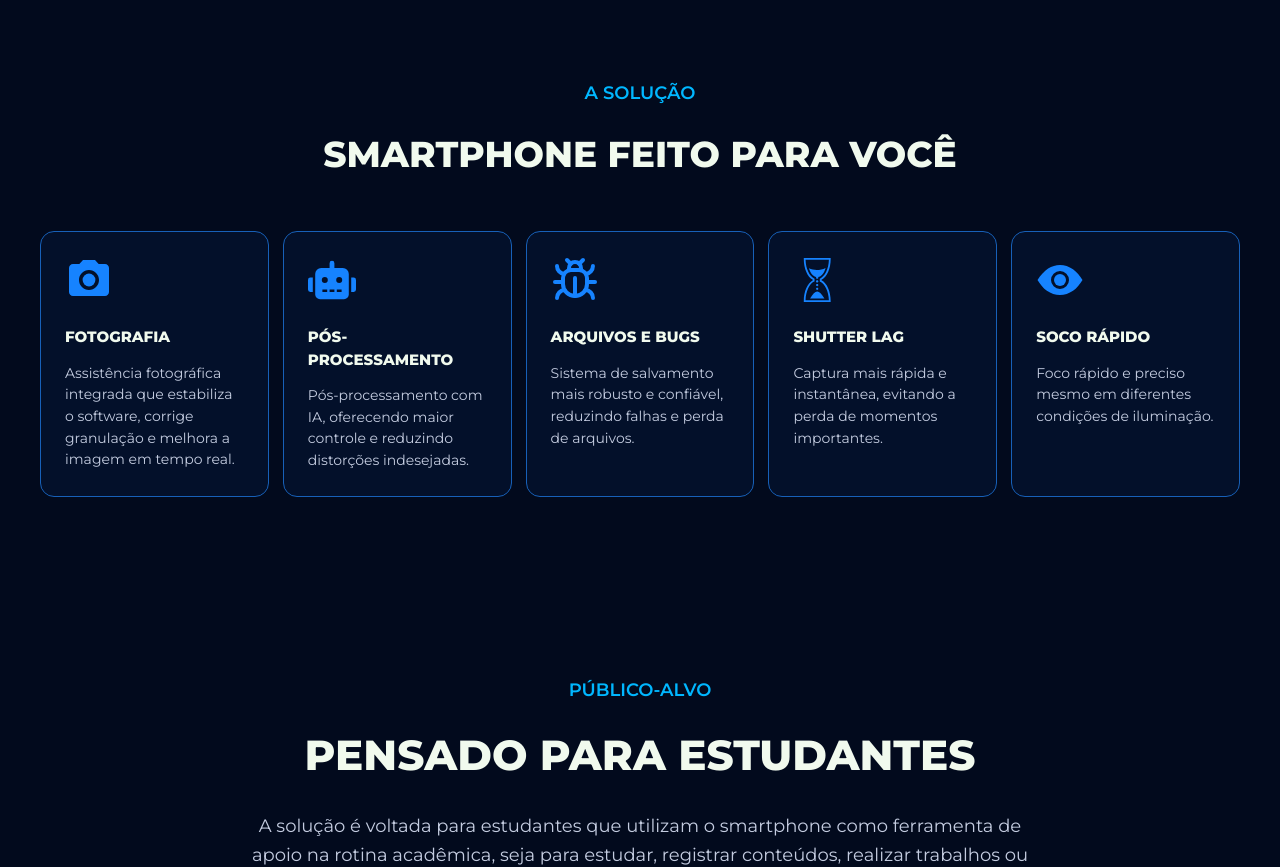
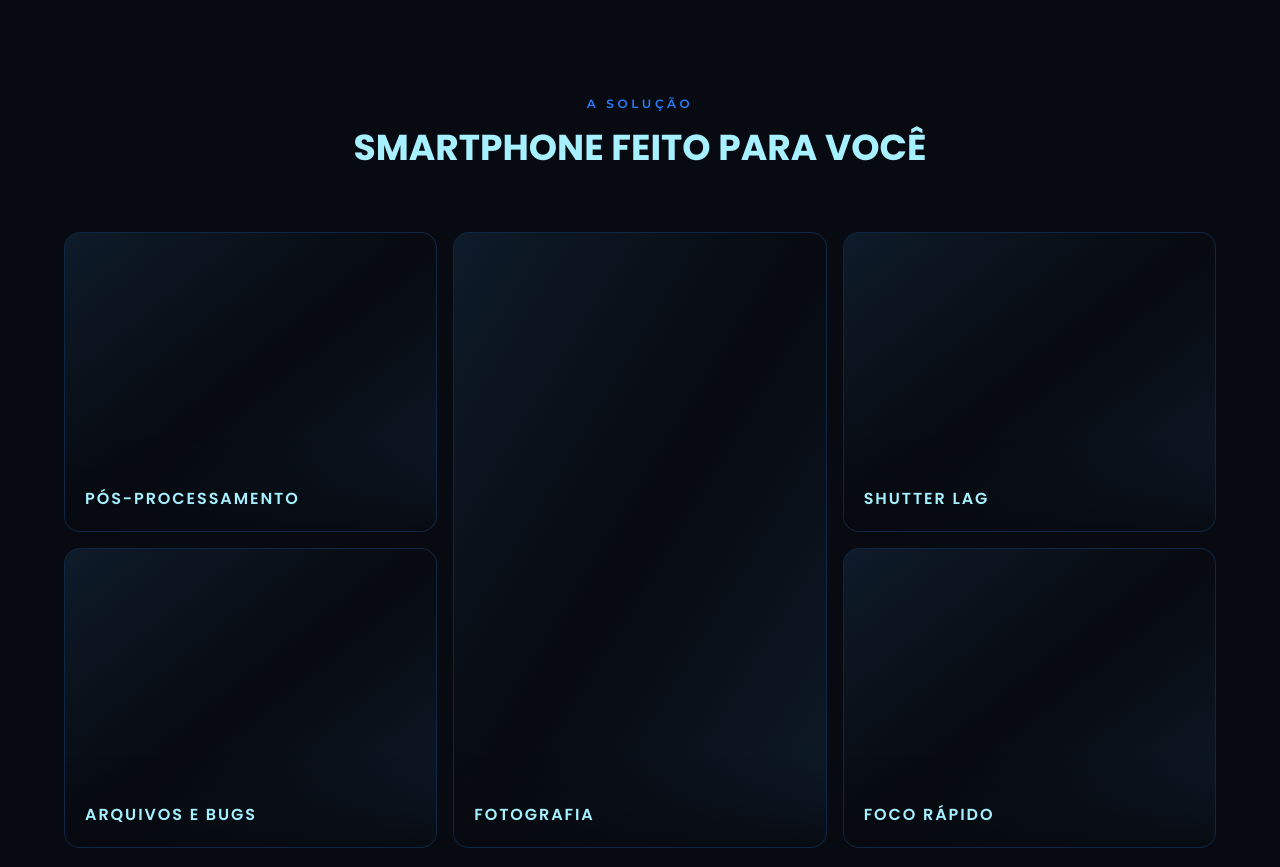
Before and after one commit to isadorabassoasseiro-boop/OptiCode, a React (Vite) app: page / in a window 1280 px wide. Shown: the part 800-1667 px from the top of the page. Built offline with nearby package versions, Linux system fonts and the light colour scheme.

Commit message:
feat: grid solução

```diff
--- a/src/App.css
+++ b/src/App.css
@@ -244,14 +244,6 @@ body {
 }
 
 
-#solucao {
-    background-color: #020A1D;
-    padding: 80px 40px 100px;
-    font-family: 'Montserrat', sans-serif;
-}
-
-
-.topoSecao1,
 .topoSecao2,
 .topoSecao3,
 .topoSecao4,
@@ -262,7 +254,6 @@ body {
 }
 
 
-.label,
 .label2,
 .label3,
 .label4,
@@ -276,7 +267,6 @@ body {
 }
 
 
-.topoSecao1 h2,
 .topoSecao3 h2,
 .topoSecao4 h2,
 .topoSecao5 h2 {
@@ -286,59 +276,6 @@ body {
     font-weight: 800;
 
     margin: 0;
-}
-
-
-.grid {
-    max-width: 1300px;
-    margin: 0 auto;
-
-    display: grid;
-    grid-template-columns: repeat(5, 1fr);
-    gap: 14px;
-}
-
-.card {
-    min-height: 250px;
-    padding: 24px;
-
-    background-color: #03102A;
-    border: 1px solid #1760B8;
-    border-radius: 14px;
-    box-sizing: border-box;
-
-    transition: 0.3s ease;
-}
-
-.card h3 {
-    color: #F1FAEE;
-
-    font-size: 15px;
-    font-weight: 800;
-
-    margin: 0 0 14px;
-}
-
-.card p {
-    color: #C4CCE0;
-
-    font-size: 14px;
-    line-height: 1.55;
-
-    margin: 0;
-}
-
-
-.card:hover {
-    background-color: #061A3A;
-    border-color: #1683FF;
-    transform: translateY(-5px);
-}
-
-
-.card:hover i {
-    color: #00B7FF;
-    transform: translateY(-3px);
 }
 
 
@@ -1101,11 +1038,6 @@ body {
         margin-top: 50px;
     }
 
-    .grid {
-        grid-template-columns: 1fr;
-    }
-
-    .topoSecao1 h2,
     .topoSecao3 h2,
     .topoSecao4 h2,
     .topoSecao5 h2 {
@@ -1135,7 +1067,6 @@ body {
         padding: 24px;
     }
 
-    #solucao,
     #publico-alvo,
     .galeria,
     #equipe,
--- a/src/components/Solucao.jsx
+++ b/src/components/Solucao.jsx
@@ -1,68 +1,59 @@
-import { MdPhotoCamera } from "react-icons/md";
-import { FaRobot } from "react-icons/fa";
-import { LuBug } from "react-icons/lu";
-import { GiSandsOfTime } from "react-icons/gi";
-import { IoEyeSharp } from "react-icons/io5";
 import SolucaoCard from "./SolucaoCard";
 
 const Solucao = () => {
     return (
 
-         <section id="solucao">
+        <section id="solucao" className="bg-night px-6 py-20 md:px-10 md:py-24">
 
-        <div className="topoSecao1">
+            <div className="mx-auto mb-12 max-w-3xl text-center md:mb-16">
 
-            <p className="label">
+                <p className="mb-4 text-xs font-semibold uppercase tracking-[0.3em] text-azure">
                     A SOLUÇÃO
                 </p>
 
-            <h2>
-                SMARTPHONE FEITO PARA VOCÊ
+                <h2 className="font-brand text-3xl font-bold uppercase text-ice md:text-4xl">
+                    Smartphone feito para você
                 </h2>
 
             </div>
 
-        <div className="grid">
+            {/* Grid 3 colunas: 2 cards à esquerda, 1 em foco no centro
+                (ocupando as duas linhas) e 2 cards à direita */}
+            <div className="mx-auto grid w-full max-w-6xl grid-cols-1 gap-4 md:auto-rows-[300px] md:grid-cols-3">
 
                 <SolucaoCard
-                Icone={MdPhotoCamera}
-                titulo="FOTOGRAFIA"
-                texto="Assistência fotográfica integrada que estabiliza o software,
-                    corrige granulação e melhora a imagem em tempo real."
-
+                    className="min-h-[260px]"
+                    titulo="Pós-processamento"
+                    texto="Pós-processamento com IA, oferecendo maior controle
+                        e reduzindo distorções indesejadas."
                 />
 
                 <SolucaoCard
-                Icone={FaRobot}
-                titulo="PÓS-PROCESSAMENTO"
-                texto="Pós-processamento com IA, oferecendo maior controle
-                    e reduzindo distorções indesejadas."
-
+                    className="min-h-[380px] md:row-span-2"
+                    titulo="Fotografia"
+                    texto="Assistência fotográfica integrada que estabiliza o software,
+                        corrige granulação e melhora a imagem em tempo real."
                 />
 
                 <SolucaoCard
-                Icone={LuBug}
-                titulo="ARQUIVOS E BUGS"
-                texto="Sistema de salvamento mais robusto e confiável,
-                    reduzindo falhas e perda de arquivos."
-
+                    className="min-h-[260px]"
+                    titulo="Shutter lag"
+                    texto="Captura mais rápida e instantânea,
+                        evitando a perda de momentos importantes."
                 />
 
                 <SolucaoCard
-                Icone={GiSandsOfTime}
-                titulo="SHUTTER LAG"
-                texto="Captura mais rápida e instantânea,
-                    evitando a perda de momentos importantes."
-
+                    className="min-h-[260px]"
+                    titulo="Arquivos e bugs"
+                    texto="Sistema de salvamento mais robusto e confiável,
+                        reduzindo falhas e perda de arquivos."
                 />
 
-
                 <SolucaoCard
-                Icone={IoEyeSharp}
-                titulo="SOCO RÁPIDO"
+                    className="min-h-[260px]"
+                    titulo="Foco rápido"
                     texto="Foco rápido e preciso mesmo em diferentes
                         condições de iluminação."
-
                 />
 
             </div>
--- a/src/components/SolucaoCard.jsx
+++ b/src/components/SolucaoCard.jsx
@@ -1,26 +1,41 @@
-function SolucaoCard({ Icone, titulo, texto }) {
+function SolucaoCard({ titulo, texto, imagem, className = "" }) {
     return (
-        <article className="card">
-            <Icone
-                className="
-                 text-[#1683FF]
-    text-[48px]
-    block
-    mb-[22px]
-    [text-shadow:0_0_10px_rgba(0,140,255,0.35)]
-    transition-all
-    duration-300
-    ease-in-out
-  "
-            />
-            <h3>
-                {titulo}
-            </h3>
+        <article
+            className={`group relative overflow-hidden rounded-2xl border border-navy/40 bg-deep transition-colors duration-500 hover:border-azure/60 ${className}`}
+        >
+            {/* Camada de mídia — escala suave no hover (efeito de seleção) */}
+            <div className="absolute inset-0 transition-transform duration-700 ease-out group-hover:scale-[1.06]">
+                {imagem ? (
+                    <img
+                        src={imagem}
+                        alt={titulo}
+                        className="h-full w-full object-cover"
+                    />
+                ) : (
+                    /* Placeholder: remover quando a prop `imagem` for usada */
+                    <div
+                        aria-hidden="true"
+                        className="h-full w-full bg-gradient-to-br from-deep via-night to-deep"
+                    />
+                )}
+            </div>
 
-            <p>
-                {texto}
-            </p>
+            {/* Nome do diferencial por cima da imagem */}
+            <div aria-hidden="true" className="absolute inset-x-0 bottom-0 z-10 bg-gradient-to-t from-night/90 via-night/40 to-transparent p-5 pt-12">
+                <h3 className="font-brand text-base font-semibold uppercase tracking-[0.12em] text-ice">
+                    {titulo}
+                </h3>
+            </div>
 
+            {/* Card de informações — sobe de baixo no hover cobrindo a imagem */}
+            <div className="absolute inset-0 z-20 flex translate-y-full flex-col justify-end gap-2 bg-neutral-200/80 p-5 backdrop-blur-md transition-transform duration-500 ease-out group-hover:translate-y-0">
+                <h3 className="font-brand text-base font-semibold uppercase tracking-[0.12em] text-night">
+                    {titulo}
+                </h3>
+                <p className="text-sm leading-relaxed text-night/70">
+                    {texto}
+                </p>
+            </div>
         </article>
     )
 }
```
Also changed, not shown: 1 other file (tests, documents, lock files or other folders). Lines whose indentation alone changed are shown as unchanged.
